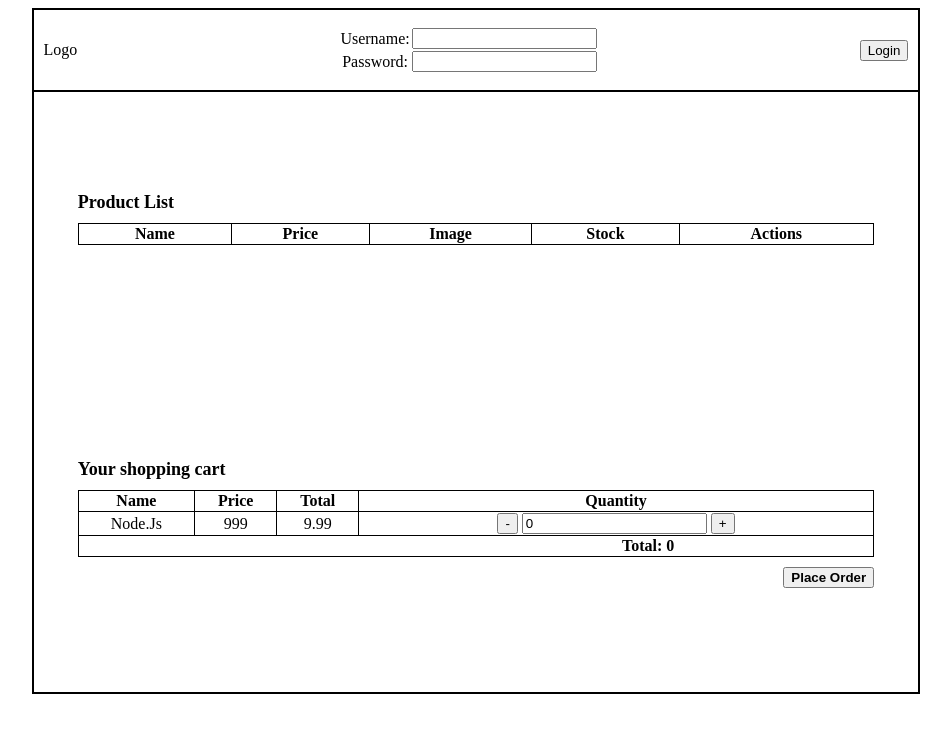
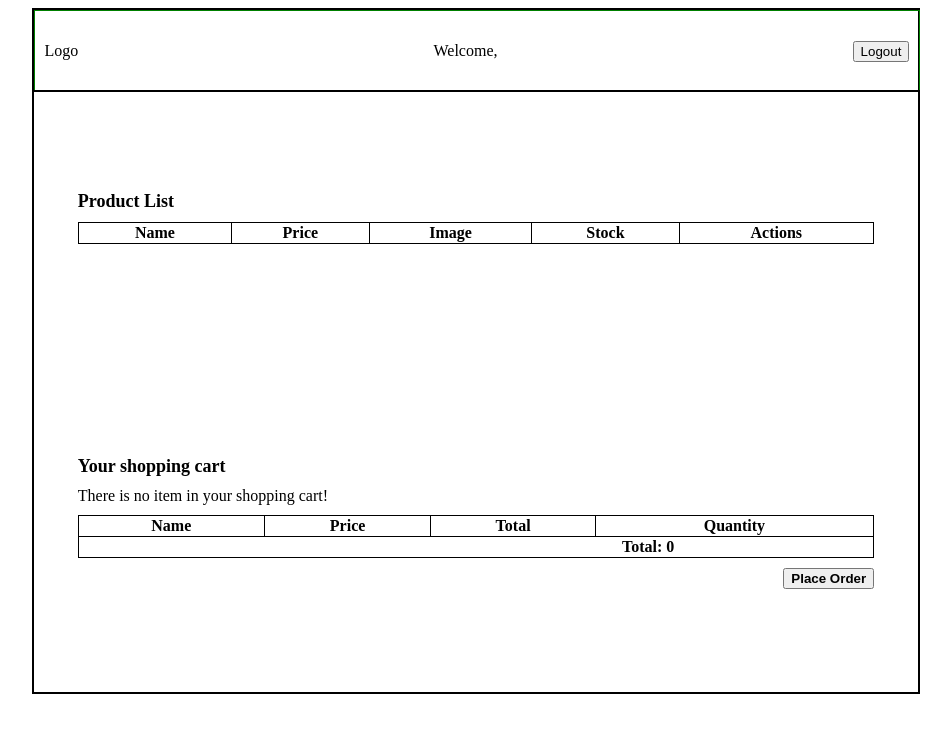
Before and after one commit to ricardoianelli/ricardoianelli, a plain HTML site: page index.html in a window 1280 px wide. Both pictures are taken after a click on the button "Login". Shown: the whole page, without its empty margins (164-1115 px from the left). Drawn offline with Linux system fonts and the light colour scheme.

Commit message:
More work on front

```diff
--- a/index.html
+++ b/index.html
@@ -9,23 +9,33 @@
         <title>WAP - Project - Ricardo M. Ianelli</title>
 
         <link rel="stylesheet" href="stylesheet.css">
+
+        <script src="main.js" type="text/javascript"></script>
     </head>
     <body>
-        <div id="top-panel-logged-in" style="display: none;">
-            <div id="topmenu-item">Logo</div>
-            <div id="topmenu-item">Welcome, Ricardo!</div>
-            <div id="topmenu-item"><Button>Logout</Button></div>
+        <div id="top-panel">
+            <div id="top-panel-logged-in">
+                <div class="topmenu-item">Logo</div>
+                <div class="topmenu-item">
+                    <label id="login-welcome-text">
+                        Welcome, USER!
+                    </label>
                 </div>
+                <div class="topmenu-item">
+                    <Button id="logout-button">Logout</Button>
+                </div>
+            </div>
+
             <div id="top-panel-logged-out">
-            <div id="topmenu-item">Logo</div>
-            <div id="topmenu-item">
+                <div class="topmenu-item">Logo</div>
+                <div class="topmenu-item">
                     <table id="login-table">
                         <tr>
                             <td>
-                            <label for="user-input">Username: </label>
+                                <label for="username-input">Username: </label>
                             </td>
                             <td>
-                            <input type="text" id="user-input">
+                                <input type="text" id="username-input">
                             </td>
                         </tr>
                         <tr>
@@ -37,20 +47,17 @@
                             </td>
                         </tr>
                     </table>
-
-
-
-
                 </div>
-            <div id="topmenu-item"><Button>Login</Button></div>
+                <div class="topmenu-item"><Button id="login-button">Login</Button></div>
+            </div>
         </div>
 
         <div id="main-content">
-            <div id="logged-out-main-content" style="display: none;">
+            <div id="logged-out-main-content">
                 <label class="main-content-item highlighted-text">Welcome to my store!</label>
             </div>
 
-            <div id="logged-in-main-content" >
+            <div id="logged-in-main-content">
                 <div id="shopping-available-items">
                     <label class="main-content-item highlighted-text">Product List</label>
                     <table class="main-content-item">
@@ -69,7 +76,7 @@
                         <label class="highlighted-text">Your shopping cart</label>
                     </div>
 
-                    <div id="shopping-cart-items-empty" class="main-content-item" style="display: none;">
+                    <div id="shopping-cart-items-empty" class="main-content-item">
                         <label>There is no item in your shopping cart!</label>
                     </div>
 
@@ -81,6 +88,7 @@
                                 <th>Total</th>
                                 <th>Quantity</th>
                             </tr>
+                            <!-- Example
                             <tr>
                                 <td>Node.Js</td>
                                 <td>999</td>
@@ -92,7 +100,7 @@
                                         <button>+</button>
                                     </div>
                                 </td>
-                            </tr>
+                            </tr> -->
                             <tr>
                                 <td id="shopping-cart-total-row" colspan="4">
                                     Total: 0
--- /dev/null
+++ b/main.js
@@ -0,0 +1,74 @@
+window.onload = function() {
+    var token = sessionStorage.getItem('token');
+    console.log("token: " + token);
+
+    LoadLoggedOutPage();
+
+    // if (token != null) {
+    //     console.log("token != null");
+    //     LoadLoggedInPage();
+    // }
+    // else {
+    //     console.log("token == null");
+    //     LoadLoggedOutPage();
+    // }
+};
+
+function LoadLoggedOutPage() {
+    let usernameField = document.getElementById('username-input');
+    let passwordField = document.getElementById('password-input');
+
+    HideElement("top-panel-logged-in");
+    HideElement("logged-in-main-content");
+
+    ShowElement("top-panel-logged-out");
+    ShowElement("logged-out-main-content");
+
+    document.getElementById('login-button').onclick = function() {
+        let user = usernameField.value;
+        console.log("Trying to log in with user " + user + " and password " + passwordField.value);
+        SaveUser(user);
+        SaveToken(user + "_token");
+        LoadLoggedInPage();
+    };
+};
+
+function LoadLoggedInPage() {
+    let loggedInUser = sessionStorage.getItem('user');
+    let token = sessionStorage.getItem('token');
+
+    UpdateUserWelcomeText(loggedInUser);
+
+    HideElement("top-panel-logged-out");
+    HideElement("logged-out-main-content");
+
+    ShowElement("top-panel-logged-in");
+    ShowElement("logged-in-main-content");
+
+    document.getElementById('logout-button').onclick = function() {
+        console.log("Logging out user " + loggedInUser);
+        SaveUser(null);
+        SaveToken(null);
+        LoadLoggedOutPage();
+    };
+};
+
+function HideElement(id) {
+    document.getElementById(id).style.visibility = 'hidden';
+};
+
+function ShowElement(id) {
+    document.getElementById(id).style.visibility = 'visible';
+};
+
+function SaveUser(user) {
+    sessionStorage.setItem('user', user);
+};
+
+function SaveToken(token) {
+    sessionStorage.setItem('token', token);
+};
+
+function UpdateUserWelcomeText(user) {
+    document.getElementById("login-welcome-text").innerHTML = "Welcome, " + user;
+}
--- a/stylesheet.css
+++ b/stylesheet.css
@@ -7,16 +7,28 @@ body {
     height:75vh;
 }
 
-#top-panel-logged-out, #top-panel-logged-in {
+#top-panel {
     border-style: solid;
     border-width: 2px;
     border-color: black;
     min-height: 10vh;
+    width: 70%;
+    margin: auto;
+    position: relative;
+}
+
+#top-panel-logged-out, #top-panel-logged-in {
+    position: absolute;
+    top: 0;
+    left: 0;
+    width: 100%;
+    height: 100%;
     display: flex;
     justify-content: space-between;
     align-items: center;
-    width: 70%;
-    margin: auto;
+    border-style: solid;
+    border-width: 1px;
+    border-color: green;
 }
 
 #main-content {
@@ -32,6 +44,7 @@ body {
     justify-content: space-evenly;
     height: 100%;
     width: 70%;
+    position: relative;
 }
 
 #logged-in-main-content {
@@ -41,11 +54,27 @@ body {
     align-items: center;
     flex-direction: column;
     justify-content: space-evenly;
+    position: absolute;
+    top: 0;
+    left: 0;
+    width: 100%;
     height: 100%;
-    width: 100%;
 }
 
-#topmenu-item {
+#logged-out-main-content {
+    position: absolute;
+    top: 0;
+    left: 0;
+    width: 100%;
+    height: 100%;
+}
+
+#logged-out-main-content * {
+    font-size: 40px;
+    margin-left: 20px;
+}
+
+.topmenu-item {
     margin: 10px;
 }
 
```
Lines whose indentation alone changed are shown as unchanged.
